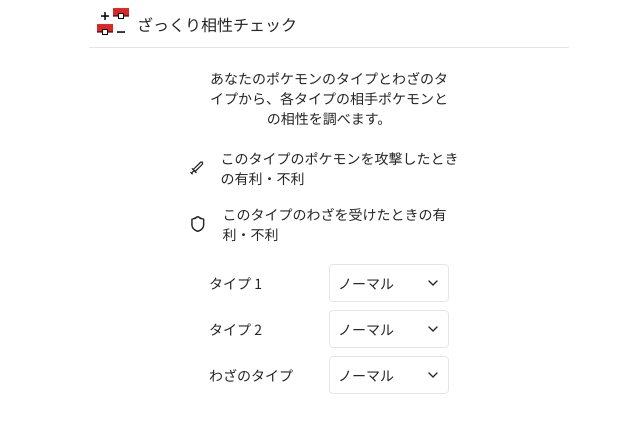
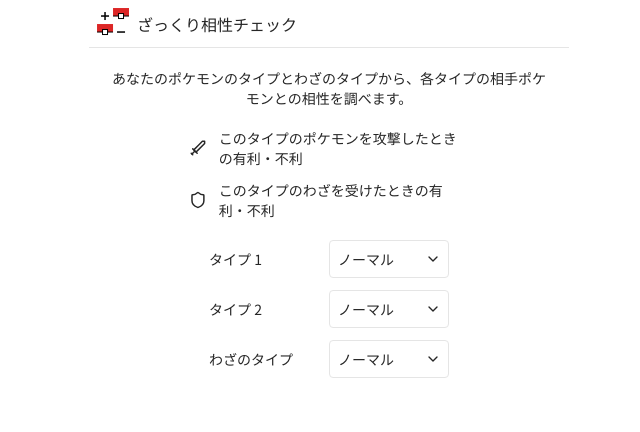
Before and after one commit to tat-u/pokemon-type-matchups, a Next.js app: page / in a window 1280 px wide. Shown: the top 432 px of the page, without its empty margins (311-951 px from the left). Built offline with nearby package versions, Linux system fonts and the light colour scheme.

Commit message:
Update styles

```diff
--- a/src/app/page.tsx
+++ b/src/app/page.tsx
@@ -16,30 +16,36 @@
     <>
       <Header className="w-full sticky top-0" />
       <main className="flex flex-col gap-5 items-center p-5">
-        <div className="w-60 text-sm text-center">
+        <p className="w-full text-sm text-center">
           あなたのポケモンのタイプとわざのタイプから、各タイプの相手ポケモンとの相性を調べます。
-        </div>
-        <div className="w-70 text-sm flex flex-col gap-4">
-          <div className="flex gap-4 items-center">
+        </p>
+
+        <div className="w-70 flex flex-col gap-3">
+          <div className="flex gap-3 items-center">
             <Sword className="size-5" />
-            このタイプのポケモンを攻撃したときの有利・不利
+            <span className="text-sm w-full">
+              このタイプのポケモンを攻撃したときの有利・不利
+            </span>
           </div>
-          <div className="flex gap-4 items-center">
+          <div className="flex gap-3 items-center">
             <Shield className="size-5" />
-            このタイプのわざを受けたときの有利・不利
+            <span className="text-sm w-full">
+              このタイプのわざを受けたときの有利・不利
+            </span>
           </div>
         </div>
-        <div className="flex flex-col gap-2 text-sm w-60">
+
+        <div className="flex flex-col gap-3 w-60">
           <div className="flex justify-between items-center">
-            <div>タイプ 1</div>
+            <span className="text-sm">タイプ 1</span>
             <Select options={options} defaultValue="normal" name="type1" />
           </div>
           <div className="flex justify-between items-center">
-            <div>タイプ 2</div>
+            <span className="text-sm">タイプ 2</span>
             <Select options={options} defaultValue="normal" name="type2" />
           </div>
           <div className="flex justify-between items-center">
-            <div>わざのタイプ</div>
+            <span className="text-sm">わざのタイプ</span>
             <Select options={options} defaultValue="normal" name="moveType" />
           </div>
         </div>
```
